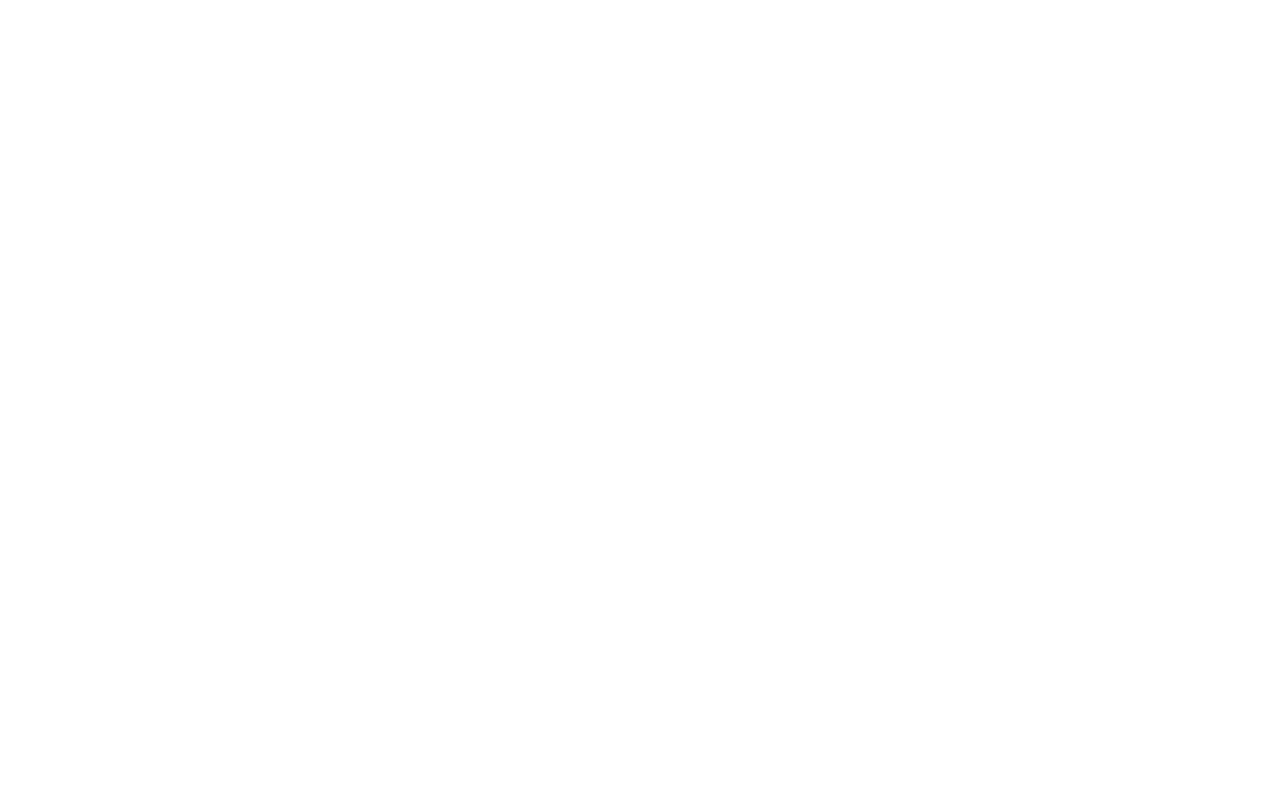
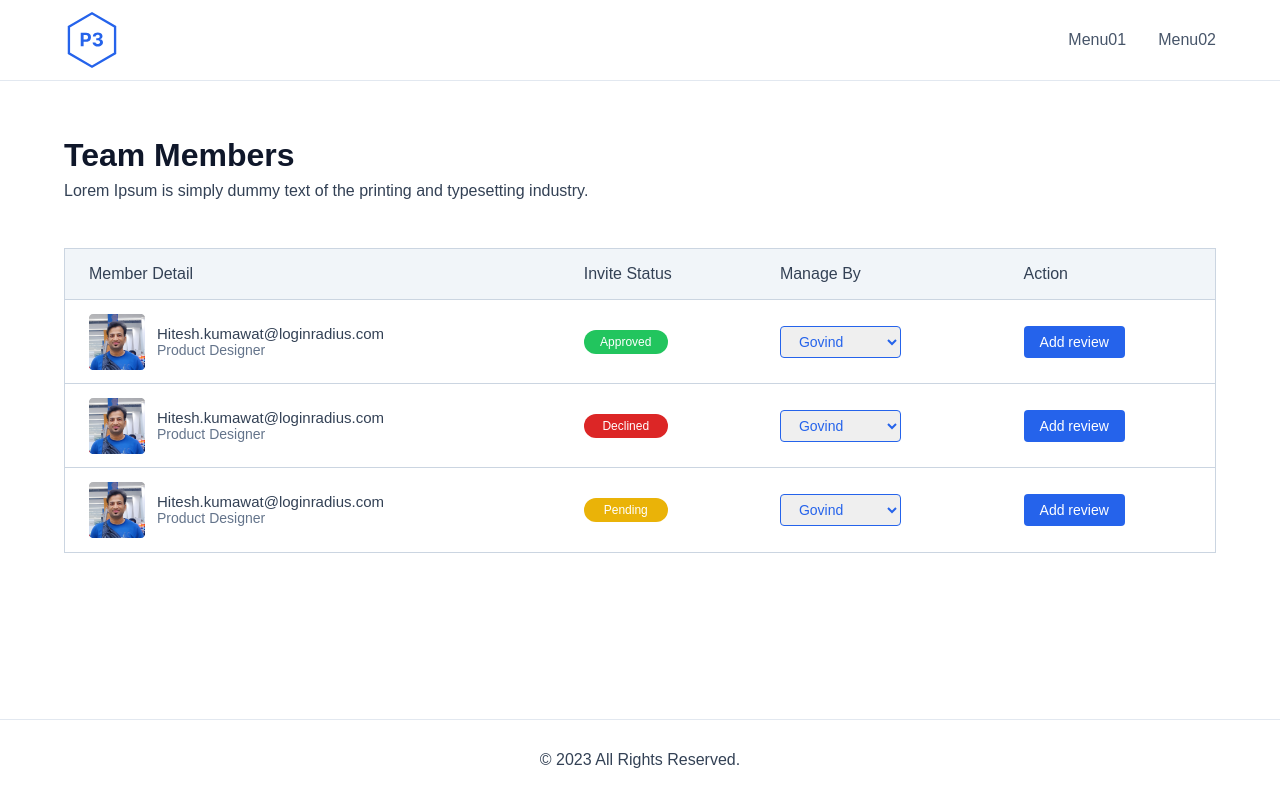
Before and after one commit to Compile7/p3, a React (Vite) app: page /team in a window 1280 px wide. Before the commit this address had no page. Built offline with nearby package versions, Linux system fonts and the light colour scheme.

Commit message:
added team component

```diff
--- a/src/App.tsx
+++ b/src/App.tsx
@@ -10,7 +10,7 @@
         <Routes>
           <Route index path="/" element={<Auth />} />
           <Route path="/add-review" element={<Review />} />
-          <Route path="/add-review" element={<Team />} />
+          <Route path="/team" element={<Team />} />
         </Routes>
       </BrowserRouter>
     </>
--- a/src/Components/Review/index.tsx
+++ b/src/Components/Review/index.tsx
@@ -21,7 +21,9 @@
               <input type="number" max={10} min={1} />
             </div>
             <div className="form-control">
-              <button type="submit">Submit Review</button>
+              <button type="submit" className="btn btn-primary">
+                Submit Review
+              </button>
             </div>
           </form>
         </div>
--- a/src/Components/Team/index.tsx
+++ b/src/Components/Team/index.tsx
@@ -1,6 +1,6 @@
 import Header from "../Header";
 import Footer from "../Footer";
-
+import Hitesh from "../../assets/team/hitesh.png";
 const Team = () => {
   return (
     <>
@@ -8,8 +8,110 @@
       <main>
         <div>
           <div className="header">
-            <h1>Add Review</h1>
-            <p>Fill the form to submit review</p>
+            <h1>Team Members</h1>
+            <p>
+              Lorem Ipsum is simply dummy text of the printing and typesetting
+              industry.
+            </p>
+          </div>
+          <div className="table">
+            <table>
+              {/* <caption>Statement Summary</caption> */}
+              <thead>
+                <tr>
+                  <th scope="col">Member detail</th>
+                  <th scope="col">Invite Status</th>
+                  <th scope="col">Manage by</th>
+                  <th scope="col">Action</th>
+                </tr>
+              </thead>
+              <tbody>
+                <tr>
+                  <td data-label="Member detail">
+                    <div className="user-detail">
+                      <div className="user-icon">
+                        <img src={Hitesh} alt="Hitesh" />
+                      </div>
+                      <div className="user-info">
+                        <h3>Hitesh.kumawat@loginradius.com</h3>
+                        <p>Product Designer</p>
+                      </div>
+                    </div>
+                  </td>
+                  <td data-label="Invite Status">
+                    <span className="badge badge-success">Approved</span>
+                  </td>
+                  <td data-label="Manage by">
+                    <select name="" id="" className="primary sm">
+                      <option value="govind">Govind</option>
+                      <option value="sudhanshu">Sudhanshu</option>
+                      <option value="sudhey">Sudhey</option>
+                    </select>
+                  </td>
+                  <td data-label="Action">
+                    <div className="btn-group">
+                      <button className="btn btn-primary sm">Add review</button>
+                    </div>
+                  </td>
+                </tr>
+                <tr>
+                  <td data-label="Member detail">
+                    <div className="user-detail">
+                      <div className="user-icon">
+                        <img src={Hitesh} alt="Hitesh" />
+                      </div>
+                      <div className="user-info">
+                        <h3>Hitesh.kumawat@loginradius.com</h3>
+                        <p>Product Designer</p>
+                      </div>
+                    </div>
+                  </td>
+                  <td data-label="Invite Status">
+                    <span className="badge badge-error">Declined</span>
+                  </td>
+                  <td data-label="Manage by">
+                    <select name="" id="" className="primary sm">
+                      <option value="govind">Govind</option>
+                      <option value="sudhanshu">Sudhanshu</option>
+                      <option value="sudhey">Sudhey</option>
+                    </select>
+                  </td>
+                  <td data-label="Action">
+                    <div className="btn-group">
+                      <button className="btn btn-primary sm">Add review</button>
+                    </div>
+                  </td>
+                </tr>
+                <tr>
+                  <td data-label="Member detail">
+                    <div className="user-detail">
+                      <div className="user-icon">
+                        <img src={Hitesh} alt="Hitesh" />
+                      </div>
+                      <div className="user-info">
+                        <h3>Hitesh.kumawat@loginradius.com</h3>
+                        <p>Product Designer</p>
+                      </div>
+                    </div>
+                  </td>
+                  <td data-label="Invite Status">
+                    <span className="badge badge-wraning">Pending</span>
+                  </td>
+                  <td data-label="Manage by">
+                    <select name="" id="" className="primary sm">
+                      <option value="govind">Govind</option>
+                      <option value="sudhanshu">Sudhanshu </option>
+                      <option value="sudhey">Sudhey</option>
+                    </select>
+                  </td>
+                  <td data-label="Action">
+                    <div className="btn-group">
+                      <button className="btn btn-primary sm">Add review</button>
+                    </div>
+                  </td>
+                </tr>
+              </tbody>
+            </table>
           </div>
         </div>
       </main>
--- a/src/index.scss
+++ b/src/index.scss
@@ -3,23 +3,34 @@
 ::after {
   box-sizing: border-box;
 }
+$font-stack: "Poppins", sans-serif;
 $white: #ffffff;
 
 $black: #0f172a;
+
+// gray tone
+$gray-100: #f1f5f9;
 $gray-200: #e2e8f0;
 $gray-300: #cbd5e1;
+$gray-500: #64748b;
 $gray-600: #475569;
 $gray-700: #334155;
 
+//Brand tone
 $blue-600: #2563eb;
 $blue-700: #1d4ed8;
+
+// badge
+$green-500: #22c55e;
+$red-600: #dc2626;
+$yellow-500: #eab308;
 
 html,
 body {
   min-height: 100%;
 }
 :root {
-  font-family: "Poppins", sans-serif;
+  font-family: $font-stack;
   font-weight: 400;
   // color-scheme: light dark;
   color: rgba(255, 255, 255, 0.87);
@@ -56,6 +67,9 @@
   margin: 0;
   color: $gray-700;
 }
+img {
+  vertical-align: middle;
+}
 @media (prefers-color-scheme: light) {
   :root {
     color: $gray-600;
@@ -63,6 +77,52 @@
   }
   a:hover {
     color: #747bff;
+  }
+}
+.btn {
+  outline: none;
+  border: none;
+  min-height: 48px;
+  padding: 0 24px;
+  border-radius: 4px;
+  font-size: 16px;
+  font-family: $font-stack;
+  width: fit-content;
+  cursor: pointer;
+  transition: all 0.2s ease-in-out;
+  line-height: 1;
+  &.sm {
+    min-height: 32px;
+    padding: 0 16px;
+    font-size: 14px;
+  }
+  &.btn-primary {
+    background-color: $blue-600;
+    color: $white;
+    &:hover {
+      background-color: darken($blue-600, 5%);
+    }
+  }
+}
+select {
+  min-height: 48px;
+  padding: 0 24px;
+  border-radius: 4px;
+  font-size: 16px;
+  font-family: $font-stack;
+  width: fit-content;
+  cursor: pointer;
+  transition: all 0.2s ease-in-out;
+  color: $blue-600;
+  &.sm {
+    min-height: 32px;
+    padding: 0 14px;
+    font-size: 14px;
+  }
+  &.primary {
+    border-color: $blue-600;
+    border-radius: 4px;
+    transition: all 0.2s ease-in-out;
   }
 }
 #root {
@@ -102,6 +162,9 @@
     padding: 56px 24px;
     .header {
       margin-bottom: 48px;
+      p {
+        max-width: 600px;
+      }
     }
     form {
       display: flex;
@@ -127,19 +190,6 @@
           padding: 0 16px;
           resize: vertical;
         }
-        button {
-          background-color: $blue-600;
-          color: $white;
-          outline: none;
-          border: none;
-          min-height: 48px;
-          padding: 0 24px;
-          border-radius: 4px;
-          font-size: 16px;
-          font-family: Inter, system-ui, Avenir, Helvetica, Arial, sans-serif;
-          width: fit-content;
-          cursor: pointer;
-        }
       }
     }
   }
@@ -155,3 +205,133 @@
     text-align: center;
   }
 }
+
+// table css
+table {
+  border: 1px solid $gray-300;
+  border-collapse: collapse;
+  margin: 0;
+  padding: 0;
+  width: 100%;
+  table-layout: auto;
+  border-radius: 8px;
+}
+
+table caption {
+  font-size: 1.5em;
+  margin: 0.5em 0 0.75em;
+}
+
+table tr {
+  border: 1px solid $gray-300;
+  padding: 0.35em;
+}
+
+table th,
+table td {
+  padding: 0.85em 1.5em;
+  text-align: left;
+}
+
+table th {
+  font-size: 1rem;
+  text-transform: capitalize;
+  font-weight: 500;
+  background-color: $gray-100;
+  color: $gray-700;
+  padding: 1em 1.5em;
+}
+
+@media screen and (max-width: 600px) {
+  table {
+    border: 0;
+  }
+
+  table caption {
+    font-size: 1.3em;
+  }
+
+  table thead {
+    border: none;
+    clip: rect(0 0 0 0);
+    height: 1px;
+    margin: -1px;
+    overflow: hidden;
+    padding: 0;
+    position: absolute;
+    width: 1px;
+  }
+
+  table tr {
+    border-bottom: 3px solid #ddd;
+    display: block;
+    margin-bottom: 0.625em;
+  }
+
+  table td {
+    border-bottom: 1px solid #ddd;
+    display: block;
+    text-align: right;
+  }
+
+  table td::before {
+    /*
+    * aria-label has no advantage, it won't be read inside a table
+    content: attr(aria-label);
+    */
+    content: attr(data-label);
+    float: left;
+    font-weight: 500;
+    text-transform: capitalize;
+  }
+
+  table td:last-child {
+    border-bottom: 0;
+  }
+}
+
+.table {
+  .user-detail {
+    display: flex;
+    align-items: center;
+    gap: 12px;
+    h3 {
+      margin: 0;
+      font-size: 15px;
+      font-weight: 500;
+      color: $gray-700;
+      // max-width: 75%;
+      // overflow: hidden;
+      // text-wrap: nowrap;
+      // text-overflow: ellipsis;
+    }
+    p {
+      font-size: 14px;
+      color: $gray-500;
+      margin: 0;
+    }
+  }
+}
+.badge {
+  display: inline-flex;
+  padding: 6px 12px;
+  justify-content: center;
+  align-items: center;
+  gap: 10px;
+  border-radius: 24px;
+  font-size: 12px;
+  font-weight: 500;
+  line-height: normal;
+  color: $white;
+  min-width: 84px;
+  line-height: 1;
+  &.badge-success {
+    background: $green-500;
+  }
+  &.badge-error {
+    background: $red-600;
+  }
+  &.badge-wraning {
+    background: $yellow-500;
+  }
+}
```
Also changed, not shown: src/assets/team/hitesh.png (added).
